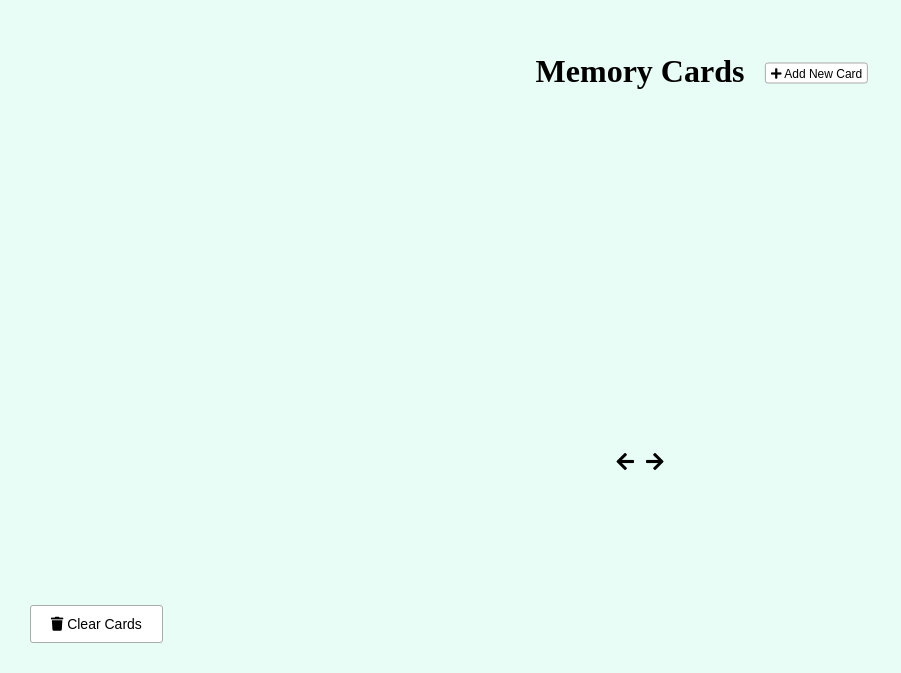
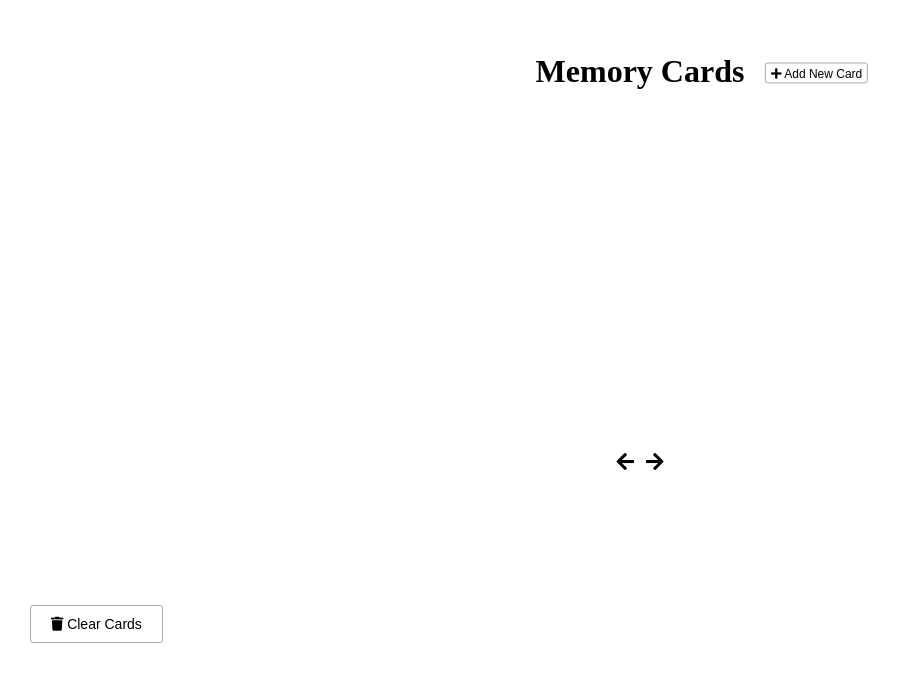
Before and after one commit to Evadisha/memoryCards, a plain HTML site: page index.html in a window 1280 px wide. Shown: the part 127-800 px from the top of the page, without its empty margins (0-901 px from the left). Drawn offline with Linux system fonts and the light colour scheme; a web font is replaced by a local one.

Commit message:
Updating css file
Changing the background color of body to white(#fff).

```diff
--- a/style.css
+++ b/style.css
@@ -5,7 +5,7 @@
 }
 
 body {
-    background-color: rgba(226, 253, 243, 0.829);
+    background-color: #fff;
     height: 100vh;
     margin: 0;
     display: flex;
```
